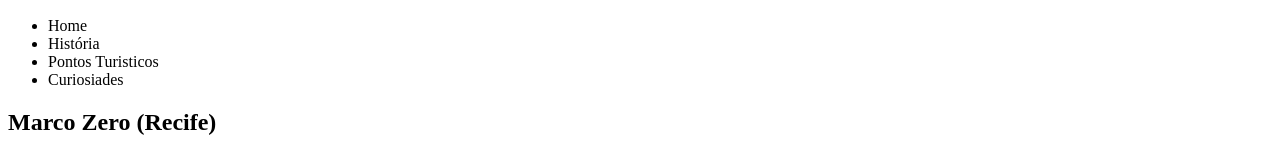
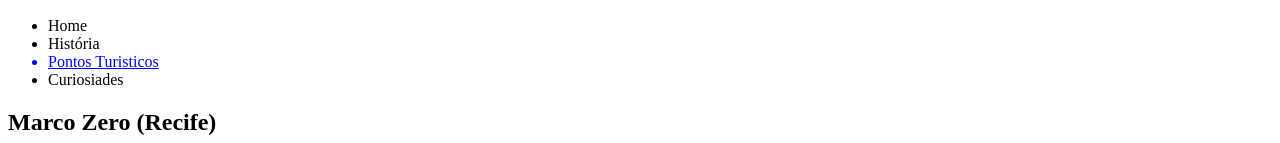
Before and after one commit to KaioPontes/projeto_marcozero_proz, a plain HTML site: page index.html in a window 1280 px wide. Shown: the part 327-470 px from the top of the page. Drawn offline with Linux system fonts and the light colour scheme.

Commit message:
adicionado link para nova pagina

```diff
--- a/index.html
+++ b/index.html
@@ -13,7 +13,7 @@
             <ul>
                 <li>Home</li>
                 <li>História</li>
-                <li>Pontos Turisticos</li>
+                <a href="outros_pontos.html" target="_blank" ><li>Pontos Turisticos</li></a>
                 <li>Curiosiades</li>
             </ul>
         </nav>
```
Also changed, not shown: img/centro-dragao-do-mar.webp (deleted), img/mercado.webp (deleted).
